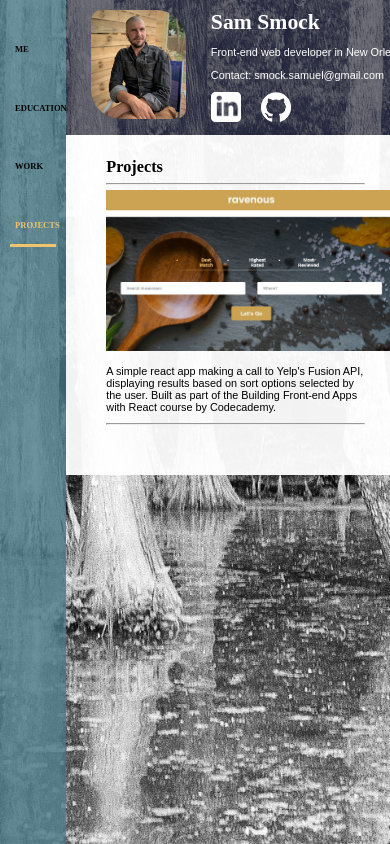
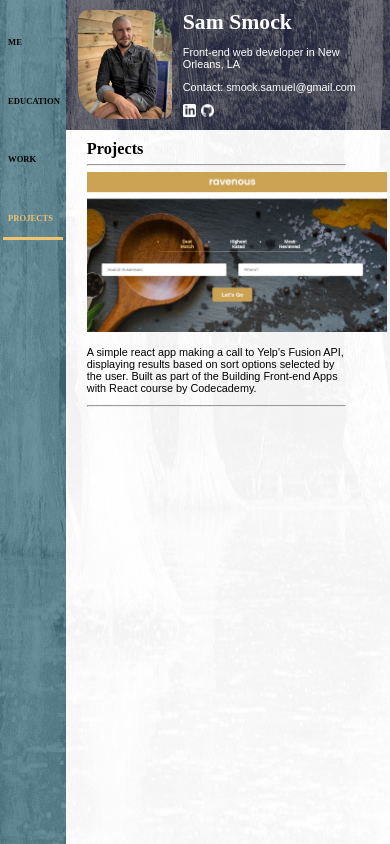
Before and after one commit to samuelsmock/site, a React (Create React App) app: page /site/projects in a window 390 px wide. Built offline with nearby package versions, Linux system fonts and the light colour scheme.

Commit message:
made page full length and margins into mobile view ports

```diff
--- a/src/components/App/App.css
+++ b/src/components/App/App.css
@@ -2,8 +2,8 @@
 
   display: flex;
   flex-direction: row;
-  height:100%;
-  width: 100%;
+  height: 100vh;
+  width: 100vw;
   color: white;
 
 
@@ -50,8 +50,8 @@
 
 
 
-
-  padding-top: calc(18% + 90px);
+  height: 100%;
+  padding-top: calc(20% + 65px);
   z-index: 1;
   padding-bottom: 40px;
   overflow-y: auto;
--- a/src/components/Head/Head.css
+++ b/src/components/Head/Head.css
@@ -3,7 +3,7 @@
     height: auto;
     width: auto;
     vertical-align: top;
-    padding: 10px;
+    padding: 10px 10px 10px 0.6rem;
     margin: 0px;
 
 
@@ -16,7 +16,7 @@
 
     width: auto;
     height: 10em;
-    margin-left: 15px;
+    margin-left: 5px;
     margin-right: 5px;
     border-radius: 10px 30px;
 
@@ -25,9 +25,9 @@
 .info{
     float: right;
     display: inline-block;
-    margin-left: 20px;
+    margin-left: 0.5em;
     margin-top: 0px !important;
-
+    width: 50%;
 
 
 
@@ -36,8 +36,15 @@
 
 
 .social-icon{
-    margin: 0px 20px 10px 0px;
+    margin: 0px .5rem 1rem 0px;
     background-color: transparent;
+
+}
+
+.social-links img{
+    width: 1.2rem;
+    height: 1.2rem;
+
 }
 
 h1 {
--- a/src/components/Head/Head.js
+++ b/src/components/Head/Head.js
@@ -24,11 +24,11 @@
                     </p>
                     <div className = 'social-links'>
                         <a href= "https://www.linkedin.com/in/samuel-chuck-smock-502a5a76" target ="_blank" alt ='' className ='social-icon' rel="noopener noreferrer">
-                                <img src={linkedIn} width="30" height="30" alt ='' />
+                                <img src={linkedIn} alt ='' />
                         </a>
 
                         <a href= "https://github.com/samuelsmock" target ="_blank" alt ='' className ='social-icon' rel="noopener noreferrer">
-                            <img src={gitHub} width="30" height="30" alt =''/>
+                            <img src={gitHub}  alt =''/>
                         </a>
                     </div>
 
--- a/src/components/Layout/Layout.css
+++ b/src/components/Layout/Layout.css
@@ -1,6 +1,6 @@
 .app-content{
     color: black;
-    padding-left: 30px;
+    padding-left: calc(4px + .6rem);
 
     width: 80%;
     height: auto;
--- a/src/components/MenuBar/MenuBar.css
+++ b/src/components/MenuBar/MenuBar.css
@@ -18,7 +18,7 @@
     flex-direction: column;
     justify-content: top;
     margin: 0px;
-    padding: 10px;
+    padding: 0.8vw;
     flex: auto;
     list-style-type: none;
 
```
